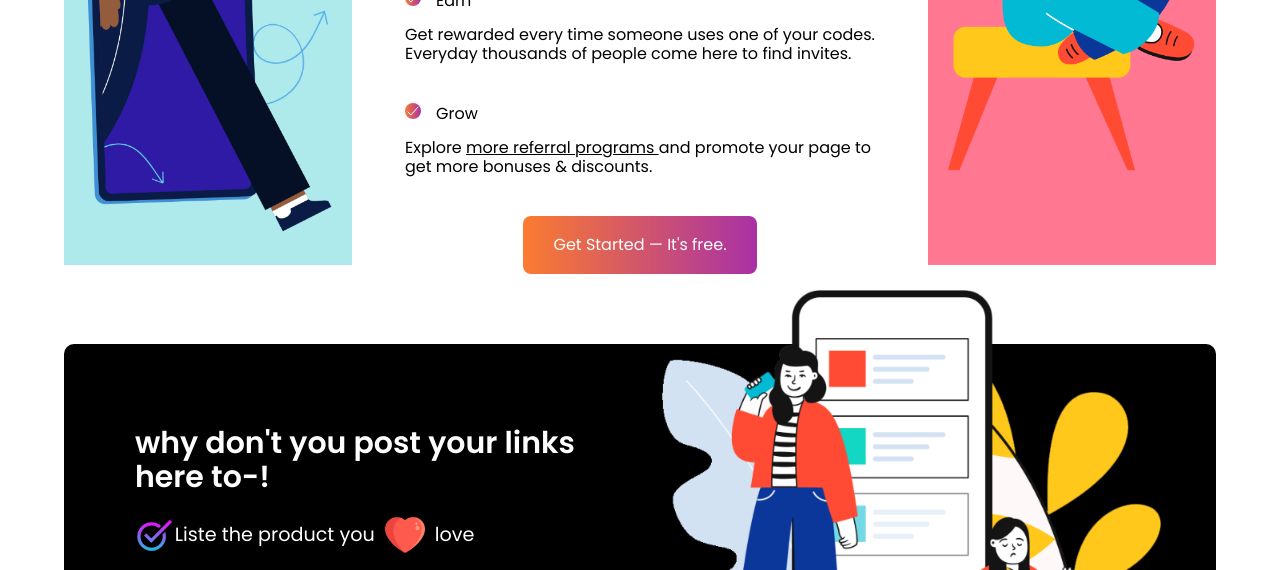
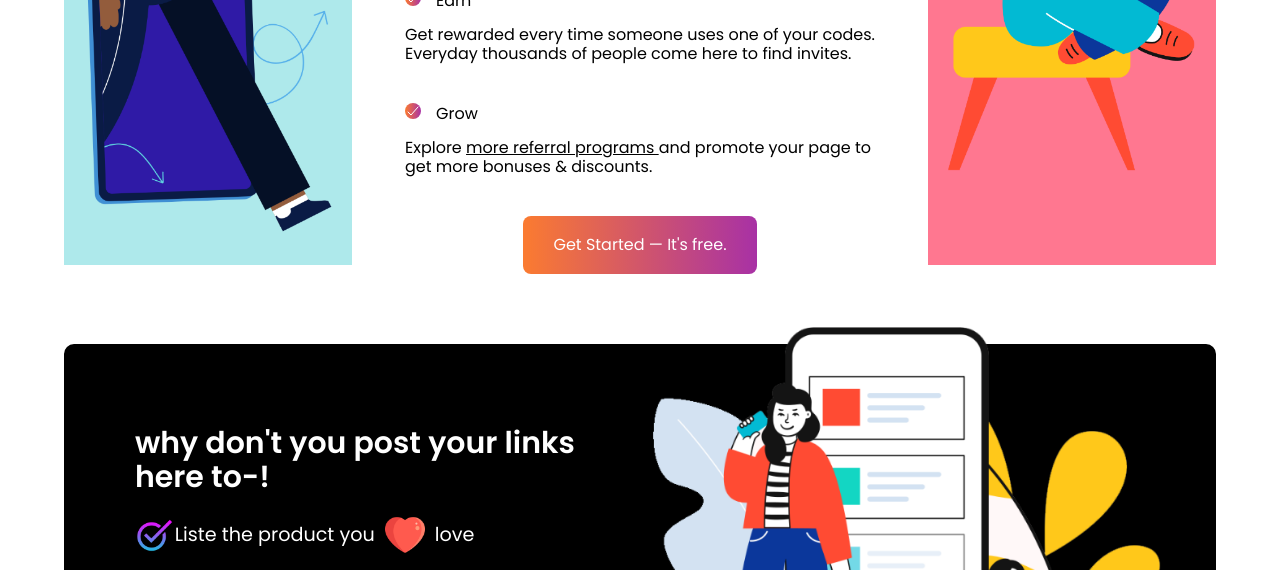
Before and after one commit to soufianeargane/inviataion, a plain HTML site: page index.html in a window 1280 px wide. Shown: the part 888-1458 px from the top of the page. Drawn offline with nearby package versions, Linux system fonts and the light colour scheme.

Commit message:
last modifications

```diff
--- a/style.css
+++ b/style.css
@@ -222,8 +222,8 @@ text-decoration: underline;
     margin-bottom: 20%;
     z-index: 1;
     right: 0;
-    top: -15%;
-    width:   58%;
+    top: -20px;
+    width:   59%;
 
 }
 p.paragraph
@@ -241,7 +241,6 @@ p.paragraph
 div.button-section
 {
     /* position:absolute; */
-
     height: 50px;
     display: flex;
     bottom: 2%;
```
Also changed, not shown: signup.html (+0 -2 lines).
